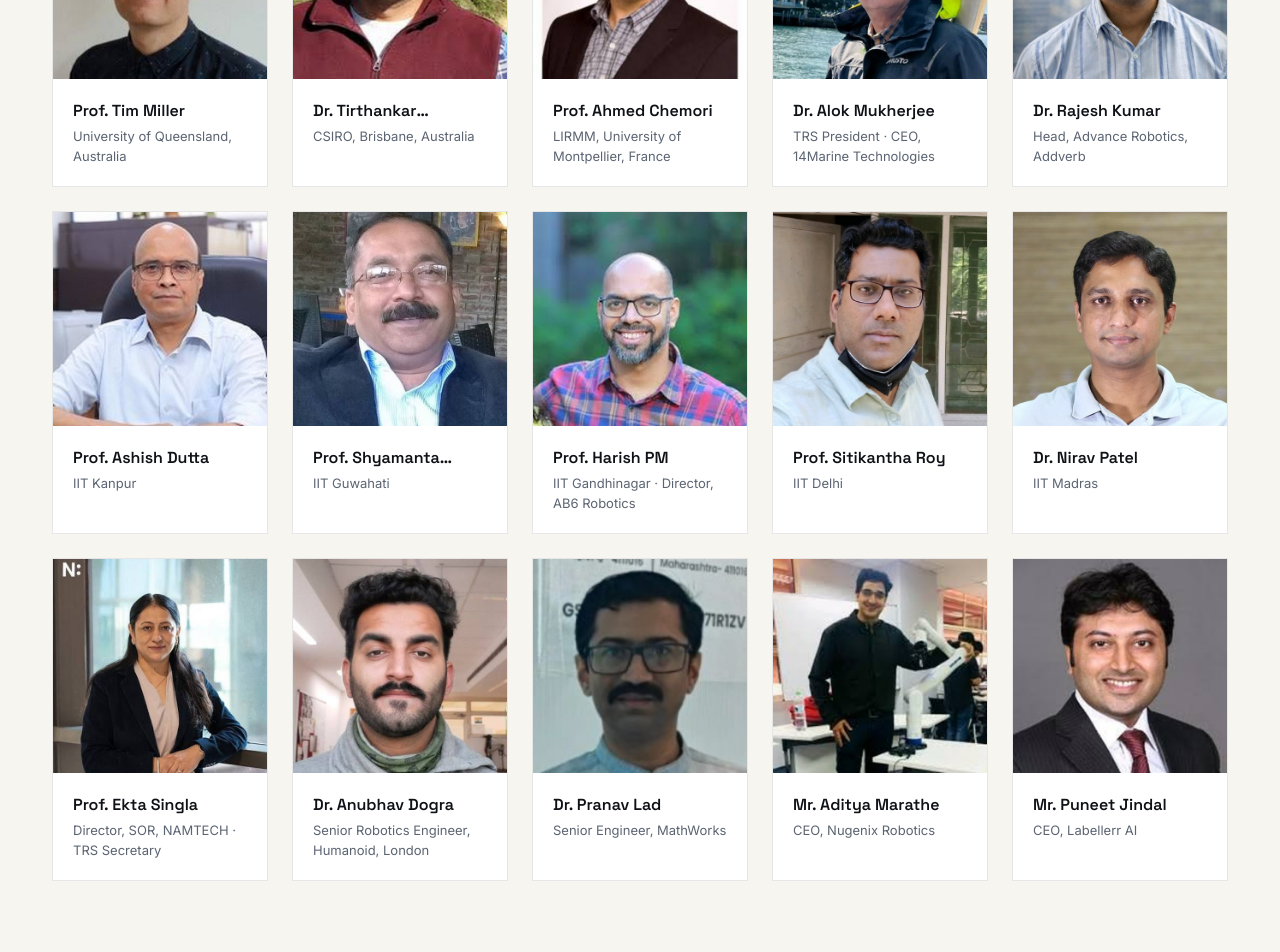
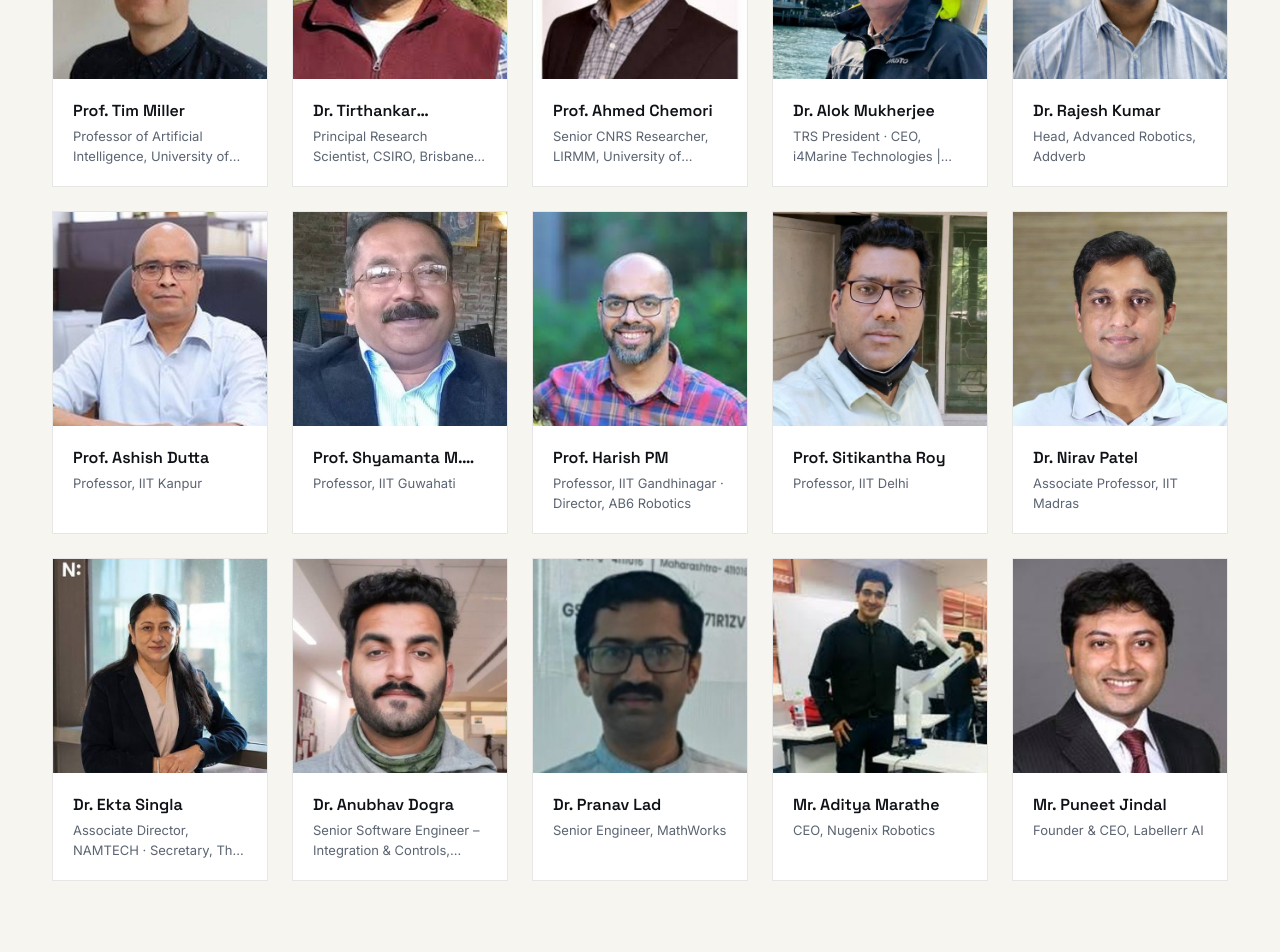
Before and after one commit to trs-tiet/TRS-DSAI-TIET, a Next.js app: page /speakers in a window 1280 px wide. Shown: the part 620-1572 px from the top of the page. Built offline with nearby package versions, Linux system fonts and the light colour scheme.

Commit message:
Update speakers.ts

```diff
--- a/data/speakers.ts
+++ b/data/speakers.ts
@@ -1,8 +1,15 @@
 // ---------------------------------------------------------------------------
 // SPEAKERS
-// Single source of truth, in the EXACT order the final brochure lists them
-// (row by row). academicSpeakers/industrialSpeakers below are derived from
-// this so they stay in the same relative order automatically.
+// Order matches the final brochure exactly (row by row). Affiliations and
+// bios sourced from TRS_DSAI_2026_Biographies.txt. `type` reflects that
+// document's own Academic/Industry section grouping (a few — Mukherjee,
+// Kumar, Harish PM, Singla — sit under "Academic & Research Speakers" there
+// despite being industry-affiliated; kept as given).
+//
+// Note: Ekta Singla's designation uses the biography doc's recommended
+// current title ("Associate Director, NAMTECH · Secretary, The Robotics
+// Society, India") — the doc flags this as swappable back to the older
+// "Director, SOR, NAMTECH" if the organizers prefer that instead.
 // ---------------------------------------------------------------------------
 
 export type Speaker = {
@@ -16,93 +23,108 @@ export type Speaker = {
 export const speakers: Speaker[] = [
   {
     name: "Prof. Tim Miller",
-    affiliation: "University of Queensland, Australia",
+    affiliation: "Professor of Artificial Intelligence, University of Queensland | UQ-TIET Chair in Data Science",
     type: "Academic",
     photo: "/images/speakers/tim-miller.jpg",
+    bio: "Professor of Artificial Intelligence at the University of Queensland and the TIET-UQ Chair in Data Science. His research combines machine learning, reinforcement learning, AI planning, interaction design, and cognitive science. He leads research on human-centred AI, explainable AI, human-AI collaboration, and decision support, with a focus on developing AI systems that enhance human decision-making.",
   },
   {
     name: "Dr. Tirthankar Bandyopadhyay",
-    affiliation: "CSIRO, Brisbane, Australia",
+    affiliation: "Principal Research Scientist, CSIRO, Brisbane, Australia",
     type: "Academic",
     photo: "/images/speakers/tirthankar-bandyopadhyay.jpg",
+    bio: "Principal Research Scientist and robotics researcher at CSIRO, Australia. His work focuses on robot-world interaction, mobile manipulation, autonomous navigation, and robotic mobility in complex environments. He has led projects involving climbing robots, modular field robots, autonomous vehicles, environmental monitoring, and legged robots, including research addressing robotics for search, rescue, inspection, and challenging outdoor environments.",
   },
   {
     name: "Prof. Ahmed Chemori",
-    affiliation: "LIRMM, University of Montpellier, France",
+    affiliation: "Senior CNRS Researcher, LIRMM, University of Montpellier, France",
     type: "Academic",
     photo: "/images/speakers/ahmed-chemori.jpg",
+    bio: "Senior CNRS researcher in automatic control and robotics at LIRMM, University of Montpellier. His research focuses on nonlinear, adaptive, robust, and predictive control of complex robotic systems. His expertise spans parallel robots, marine robotics, humanoid robots, exoskeletons, and underactuated systems, with extensive contributions to international research, publications, supervision, and robotics-control education.",
   },
   {
     name: "Dr. Alok Mukherjee",
-    affiliation: "TRS President · CEO, 14Marine Technologies",
-    type: "Industrial",
+    affiliation: "TRS President · CEO, i4Marine Technologies | Former DRDO Scientist",
+    type: "Academic",
     photo: "/images/speakers/alok-mukherjee.jpg",
+    bio: "Former DRDO scientist with a career focused on autonomous systems, robotics, and defence-oriented technology development. He holds an MSc in Physics with specialization in Electronics and an MTech in Computer Science. His professional work has included research and innovation in autonomous systems, while his current activities involve marine technologies and robotics applications through i4Marine Technologies.",
   },
   {
     name: "Dr. Rajesh Kumar",
-    affiliation: "Head, Advance Robotics, Addverb",
-    type: "Industrial",
+    affiliation: "Head, Advanced Robotics, Addverb",
+    type: "Academic",
     photo: "/images/speakers/rajesh-kumar.jpg",
+    bio: "Principal Scientist who leads Advanced Robotics and AI initiatives at Addverb. His work spans collaborative robots, humanoids, legged robotic platforms, haptics, robot intelligence, and human–robot interaction. A President's Gold Medalist with a PhD from IIT Delhi, he has worked across the robotics intelligence stack, from low-level control and signal processing to planning, learning, interaction, and autonomous robotic systems.",
   },
   {
     name: "Prof. Ashish Dutta",
-    affiliation: "IIT Kanpur",
+    affiliation: "Professor, IIT Kanpur",
     type: "Academic",
     photo: "/images/speakers/ashish-dutta.jpg",
+    bio: "Professor in the Department of Mechanical Engineering at IIT Kanpur, where his research focuses on robotics, intelligent control systems, microsensors and actuators, and bio-robotics. He holds a PhD from Akita University, Japan, and has extensive teaching and research experience in robot dynamics, control, automation, and mechanisms. He has also contributed significantly to robotics education and professional activities in India.",
   },
   {
-    name: "Prof. Shyamanta Hazarika",
-    affiliation: "IIT Guwahati",
+    name: "Prof. Shyamanta M. Hazarika",
+    affiliation: "Professor, IIT Guwahati",
     type: "Academic",
     photo: "/images/speakers/shyamanta-hazarika.jpg",
+    bio: "Professor at IIT Guwahati working at the intersection of robotics and artificial intelligence. He leads the Biomimetic Robotics and Artificial Intelligence Laboratory, with research interests including robotic neurorehabilitation, machine learning, AI, and human-centred robotic systems. He holds an MTech in Robotics from IIT Kanpur and a PhD in Artificial Intelligence from the University of Leeds, UK.",
   },
   {
     name: "Prof. Harish PM",
-    affiliation: "IIT Gandhinagar · Director, AB6 Robotics",
-    type: "Industrial",
+    affiliation: "Professor, IIT Gandhinagar · Director, AB6 Robotics",
+    type: "Academic",
     photo: "/images/speakers/harish-pm.jpg",
+    bio: "Professor of Mechanical Engineering at IIT Gandhinagar and Director of AB6 Robotics. His research focuses on bimanual and humanoid robots, robotic grasping, robot learning, autonomous vehicles, and robotic interaction with uncertain physical environments. His work combines fundamental robotics research with practical development and entrepreneurship, contributing to the advancement of intelligent and adaptive robotic systems.",
   },
   {
     name: "Prof. Sitikantha Roy",
-    affiliation: "IIT Delhi",
+    affiliation: "Professor, IIT Delhi",
     type: "Academic",
     photo: "/images/speakers/sitikantha-roy.jpg",
+    bio: "Professor in the Department of Applied Mechanics at IIT Delhi and works extensively in soft robotics and biomechanics. His research interests include soft actuators and sensors, biomechanics, bio-inspired engineering, smart structures, and AI-enabled healthcare technologies. He leads interdisciplinary research connecting mechanics, robotics, and human-centred systems, with applications in wearable robotics, rehabilitation, and assistive technologies.",
   },
   {
     name: "Dr. Nirav Patel",
-    affiliation: "IIT Madras",
+    affiliation: "Associate Professor, IIT Madras",
     type: "Academic",
     photo: "/images/speakers/nirav-patel.jpg",
+    bio: "Associate Professor in the Department of Engineering Design at IIT Madras and Director of the INSPIRELab. He specializes in medical robotics, robotic surgery, image-guided interventions, and minimally invasive surgical systems. His research experience includes MRI-guided robotic surgery, retinal procedures, surgical navigation, and robot-assisted healthcare. He previously conducted postdoctoral research at Johns Hopkins University and earned his PhD in Robotics Engineering from Worcester Polytechnic Institute.",
   },
   {
-    name: "Prof. Ekta Singla",
-    affiliation: "Director, SOR, NAMTECH · TRS Secretary",
-    type: "Industrial",
+    name: "Dr. Ekta Singla",
+    affiliation: "Associate Director, NAMTECH · Secretary, The Robotics Society, India",
+    type: "Academic",
     photo: "/images/speakers/ekta-singla.jpg",
+    bio: "Associate Director at NAMTECH and previously served as an Associate Professor at IIT Ropar. Her research spans modular and reconfigurable robotics, wearable exoskeletons, rehabilitation systems, and robotics for Industry 4.0. With more than two decades of robotics experience, she has led major research collaborations and projects and currently serves as Secretary of The Robotics Society, India.",
   },
   {
     name: "Dr. Anubhav Dogra",
-    affiliation: "Senior Robotics Engineer, Humanoid, London",
+    affiliation: "Senior Software Engineer – Integration & Controls, Humanoid, London",
     type: "Industrial",
     photo: "/images/speakers/anubhav-dogra.jpg",
+    bio: "Robotics engineer specializing in robotic systems, sensor processing, computer vision, and integration and controls for humanoid robots. He currently works with Humanoid in London, contributing to the development of wheeled and bipedal robotic platforms. Previously, he worked as a Research Fellow at the University of Warwick on medical robotics and autonomous manipulation systems, following a PhD in modular and reconfigurable robotics from IIT Ropar.",
   },
   {
     name: "Dr. Pranav Lad",
     affiliation: "Senior Engineer, MathWorks",
     type: "Industrial",
     photo: "/images/speakers/pranav-lad.jpg",
+    bio: "Senior Engineer with MathWorks, working with engineering technologies including MATLAB and Simulink. His professional expertise includes mechanical engineering, dynamics and vibration analysis, modelling, and simulation. He has delivered technical workshops on robotics, UAVs, AI, and MATLAB/Simulink for academic and research audiences, helping engineers and researchers apply computational tools to complex engineering and robotics problems.",
   },
   {
     name: "Mr. Aditya Marathe",
     affiliation: "CEO, Nugenix Robotics",
     type: "Industrial",
     photo: "/images/speakers/aditya-marathe.jpg",
+    bio: "CEO of Nugenix Robotics, an organization working with robotic manipulators, mobile robots, and robotics platforms for education and research. His work includes robotics demonstrations, application development, and deployment of robotic arms and mobile manipulation systems. Nugenix's technology ecosystem covers areas including Industry 4.0, AI, defence robotics, agricultural robotics, rehabilitation, disaster response, and advanced manufacturing.",
   },
   {
     name: "Mr. Puneet Jindal",
-    affiliation: "CEO, Labellerr AI",
+    affiliation: "Founder & CEO, Labellerr AI",
     type: "Industrial",
     photo: "/images/speakers/puneet-jindal.jpg",
+    bio: "Founder and CEO of Labellerr, an AI technology company focused on data preparation and computer-vision workflows. He brings more than a decade of experience in data science and has previously led data science teams at organizations including Walmart, Delhivery, and RateGain. His technical expertise includes computer vision, NLP, LLMs, data pipelines, and scalable AI model development.",
   },
 ];
 
```
